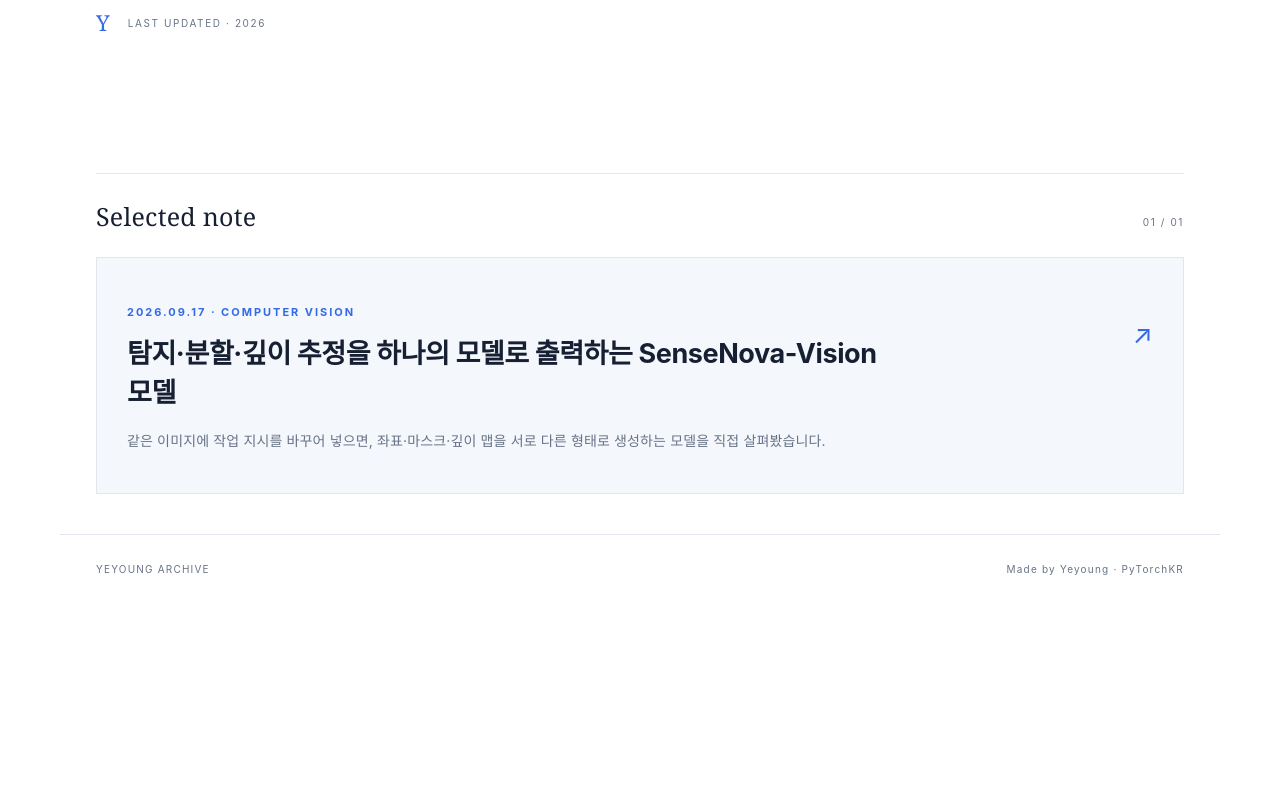
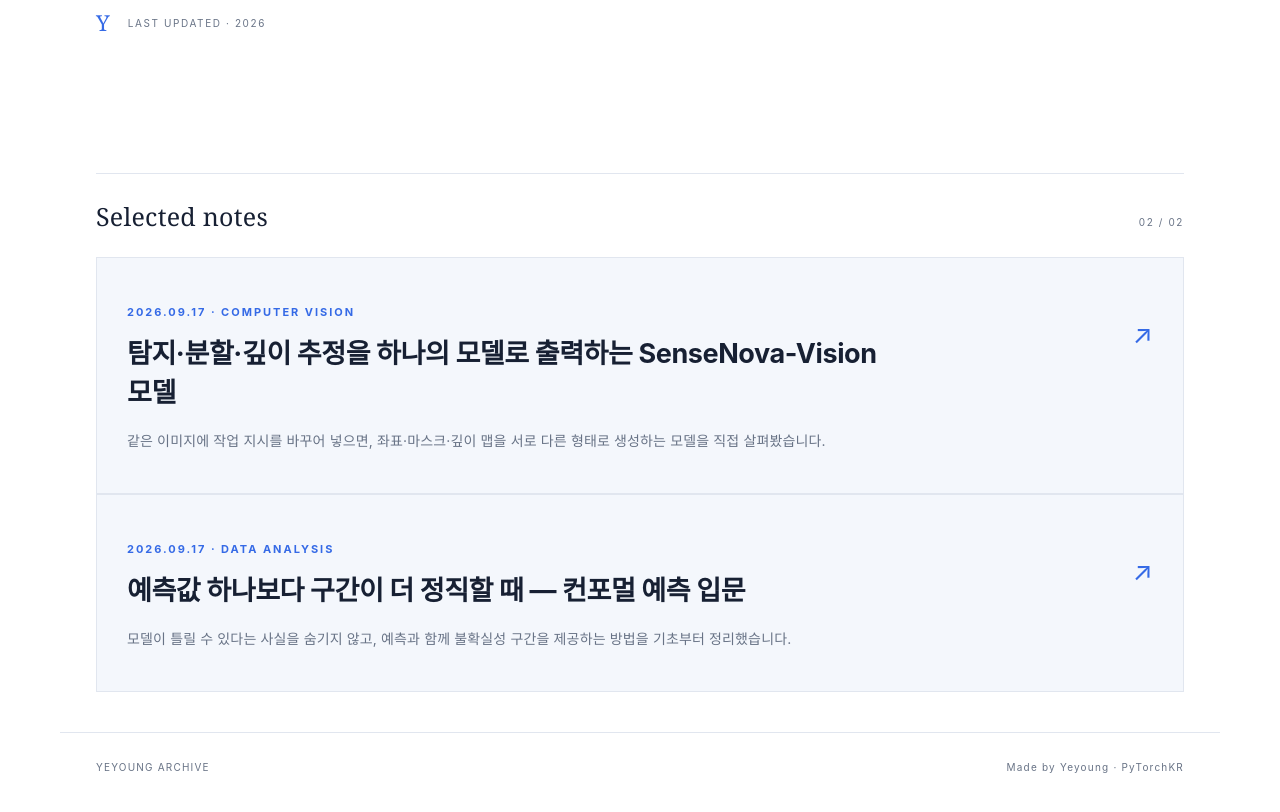
Before and after one commit to gamzerA/gamzerA.github.io, a plain HTML site: page index.html in a window 1280 px wide. Shown: the part 789-1601 px from the top of the page. Before the commit the page ends 1415 px from the top, so only its background shows below. Drawn offline with Linux system fonts and the light colour scheme.

Commit message:
Add conformal prediction article

```diff
--- a/index.html
+++ b/index.html
@@ -19,9 +19,13 @@
       <div class="intro-meta"><span>Y</span><span>LAST UPDATED · 2026</span></div>
     </section>
     <section id="posts" class="posts">
-      <div class="section-title"><h2>Selected note</h2><span>01 / 01</span></div>
+      <div class="section-title"><h2>Selected notes</h2><span>02 / 02</span></div>
       <a class="post" href="sensenova-vision.html">
         <div><p class="date">2026.09.17 · COMPUTER VISION</p><h3>탐지·분할·깊이 추정을 하나의 모델로 출력하는 SenseNova-Vision 모델</h3><p class="summary">같은 이미지에 작업 지시를 바꾸어 넣으면, 좌표·마스크·깊이 맵을 서로 다른 형태로 생성하는 모델을 직접 살펴봤습니다.</p></div>
+        <span class="arrow">↗</span>
+      </a>
+      <a class="post" href="conformal-prediction.html">
+        <div><p class="date">2026.09.17 · DATA ANALYSIS</p><h3>예측값 하나보다 구간이 더 정직할 때 — 컨포멀 예측 입문</h3><p class="summary">모델이 틀릴 수 있다는 사실을 숨기지 않고, 예측과 함께 불확실성 구간을 제공하는 방법을 기초부터 정리했습니다.</p></div>
         <span class="arrow">↗</span>
       </a>
     </section>
```
Also changed, not shown: conformal-prediction.html (added, +1 -0 lines).
